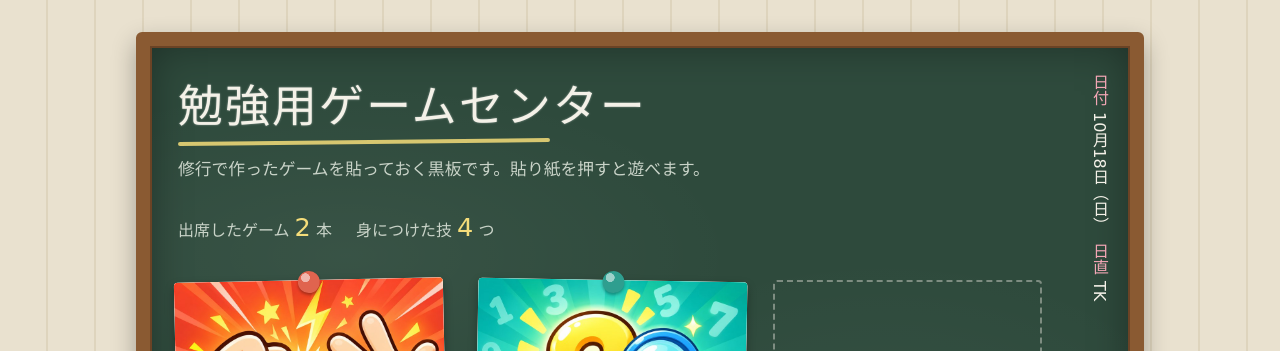
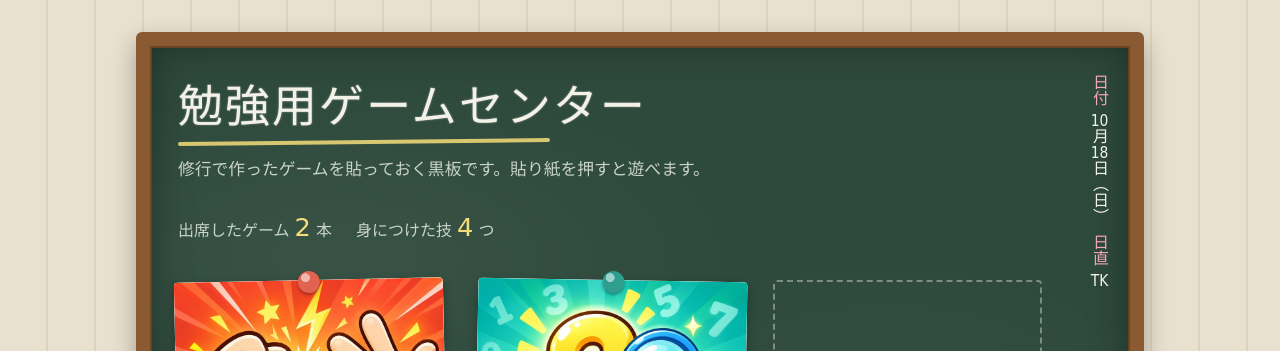
Before and after one commit to kouta70270106-cyber/study-arcade, a plain HTML site: page index.html in a window 1280 px wide. Shown: the top 351 px of the page. Drawn offline with Linux system fonts and the light colour scheme; a web font is replaced by a local one.

Commit message:
fix: 縦書きの日付・日直の数字と英字を縦中横にして読みやすく
Co-Authored-By: Claude Opus 5.5 <noreply@anthropic.com>

```diff
--- a/games.js
+++ b/games.js
@@ -103,8 +103,17 @@ function renderStats() {
 function renderDate() {
   const today = new Date();
   const week = ["日", "月", "火", "水", "木", "金", "土"][today.getDay()];
-  document.querySelector("[data-date]").textContent =
-    `${today.getMonth() + 1}月${today.getDate()}日（${week}）`;
+  // 数字は縦書きで横に寝ないよう、縦中横（.tcy）の印を付ける
+  const number = (value) => {
+    const span = document.createElement("span");
+    span.className = "tcy";
+    span.textContent = value;
+    return span;
+  };
+  document.querySelector("[data-date]").replaceChildren(
+    number(today.getMonth() + 1), "月",
+    number(today.getDate()), `日（${week}）`,
+  );
 }
 
 function render() {
--- a/index.html
+++ b/index.html
@@ -21,7 +21,7 @@
         <!-- 黒板の右端の、日付と日直 -->
         <dl class="duty">
           <div><dt>日付</dt><dd data-date></dd></div>
-          <div><dt>日直</dt><dd>TK</dd></div>
+          <div><dt>日直</dt><dd><span class="tcy">TK</span></dd></div>
         </dl>
       </div>
 
--- a/style.css
+++ b/style.css
@@ -108,6 +108,8 @@ body {
 .duty div { display: flex; gap: 6px; }
 .duty dt { color: var(--chalk-pink); }
 .duty dd { margin: 0; }
+/* 縦書きの中の数字・英字は横に寝てしまうので、1マスに横並びで収める（縦中横） */
+.duty .tcy { text-combine-upright: all; }
 
 /* 出席簿の数字 */
 .roll {
```
